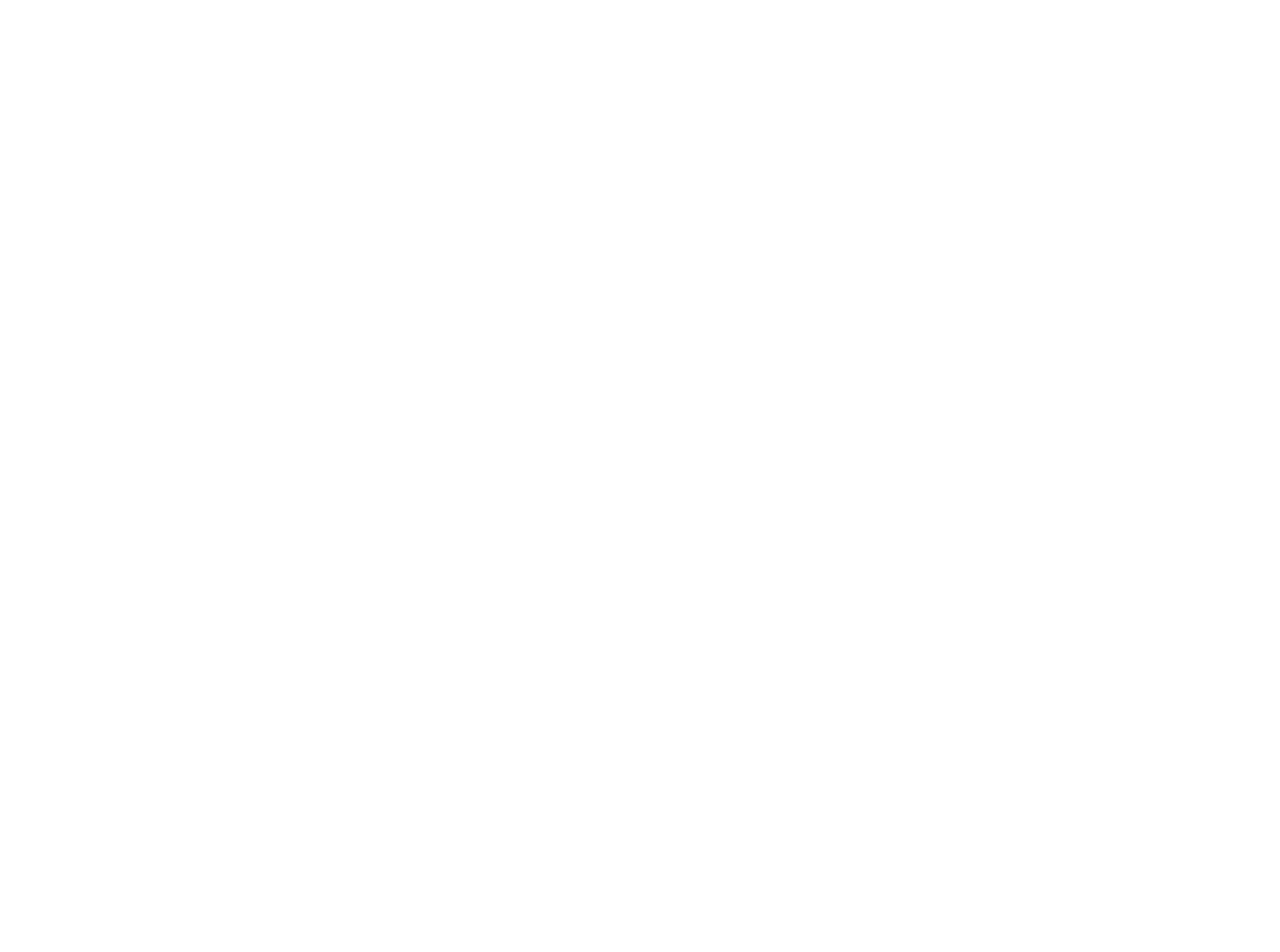
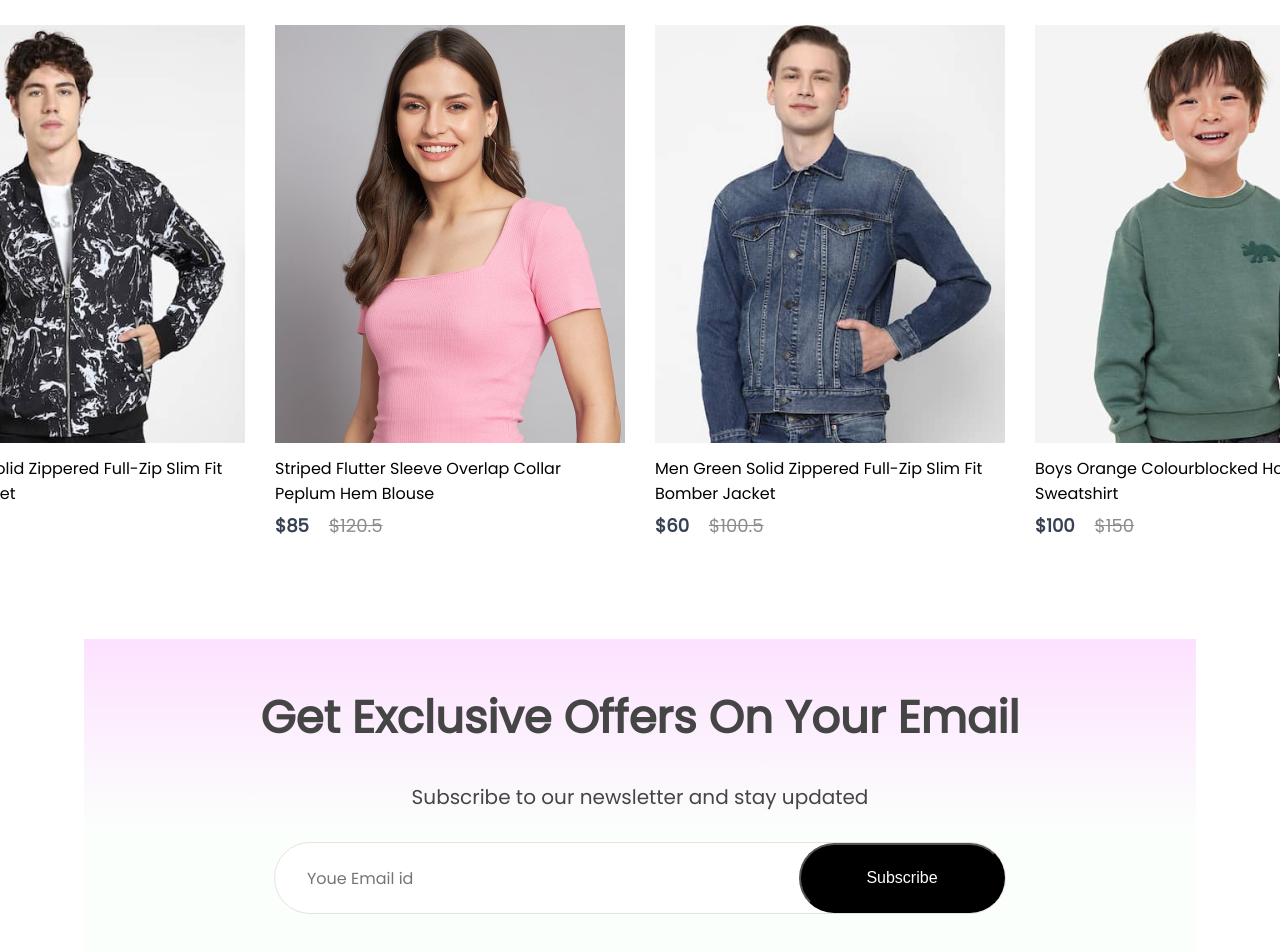
Before and after one commit to thasneemshyju86/E-commerce, a React (Create React App) app: page / in a window 1280 px wide. Shown: the part 2919-3871 px from the top of the page. Before the commit the page ends 2247 px from the top, so only its background shows below. Built offline with nearby package versions, Linux system fonts and the light colour scheme.

Commit message:
New Collections & Newsletter

```diff
--- /dev/null
+++ b/src/Components/NewCollections/NewCollections.css
@@ -0,0 +1,27 @@
+.new-collections{
+    display:flex;
+    flex-direction: column;
+    align-items:center;
+    gap:10px;
+    margin-bottom:100px;
+}
+.new-collections h1{
+color:#171717;
+font-size:50px;
+font-weight:600;
+}
+.new-collections hr{
+    width:200px;
+    height:6px;
+    border-radius:10px;
+    background: #252525;
+
+}
+.collections{
+
+    display:grid;
+    grid-template-columns: 1fr 1fr 1fr 1fr;
+    margin-top:50px;
+    gap:30px;
+
+}
--- /dev/null
+++ b/src/Components/NewCollections/NewCollections.jsx
@@ -0,0 +1,20 @@
+import React from "react";
+import './NewCollections.css';
+import new_collections from "../Assets/new_collections";
+import Item from "../Item/Item";
+
+const NewCollections=()=>{
+    return(
+        <div className="new-collections">
+            <h1>NEW COLLECTIONS</h1>
+            <hr/>
+            <div className="collections">
+                {new_collections.map((item,i)=>{
+                    return <Item key={i} id={item.id} name={item.name} image={item.image}
+                    new_price={item.new_price} old_price={item.old_price}/>
+                })}
+            </div>
+        </div>
+    )
+}
+export default NewCollections
--- /dev/null
+++ b/src/Components/NewsLetter/NewsLetter.css
@@ -0,0 +1,52 @@
+.newsletter{
+    width:65%;
+    height:40vh;
+    display:flex;
+    flex-direction:column;
+    align-items:center;
+    justify-content: center;
+    margin:auto;
+    padding:0px 140px;
+    margin-bottom:150px;
+    background: linear-gradient(180deg,#fde1ff 0%, #e1ffea22 60%);
+    gap:30px;
+}
+.newsletter h1{
+    color:#454545;
+    font-size:45px;
+    font-weight:600;
+}
+.newsletter p{
+    color:#454545;
+    font-size:20px;
+
+}
+.newsletter div{
+    display:flex;
+    align-items:center;
+    justify-content: space-between;
+    background: white;
+    width:730px;
+    height:70px;
+    border-radius:80px;
+    border:1px solid #e3e3e3;
+}
+.newsletter input{
+    width:500px;
+    margin-left:30px;
+    border:none;
+    outline:none;
+    color:#616161;
+    font-family: Poppins;
+    font-size:16px;
+}
+.newsletter div button{
+    width:210px;
+    height:70px;
+    border-radius:80px;
+    background:black;
+    color:white;
+    font-size:16px;
+    cursor:pointer;
+
+}
--- /dev/null
+++ b/src/Components/NewsLetter/NewsLetter.jsx
@@ -0,0 +1,16 @@
+import React from "react";
+import './NewsLetter.css';
+
+const NewsLetter=()=>{
+    return(
+        <div className="newsletter">
+            <h1>Get Exclusive Offers On Your Email</h1>
+            <p>Subscribe to our newsletter and stay updated</p>
+            <div>
+                <input type='email' placeholder="Youe Email id"/>
+                <button>Subscribe</button>
+            </div>
+        </div>
+    )
+}
+export default NewsLetter
--- a/src/Pages/Shop.jsx
+++ b/src/Pages/Shop.jsx
@@ -2,6 +2,8 @@
 import Hero from "../Components/Hero/Hero";
 import Popular from "../Components/Popular/Popular";
 import Offers from "../Components/Offers/Offers";
+import NewCollections from "../Components/NewCollections/NewCollections";
+import NewsLetter from "../Components/NewsLetter/NewsLetter";
 
 const Shop=()=>{
     return(
@@ -9,6 +11,8 @@
 <Hero/>
 <Popular/>
 <Offers/>
+<NewCollections/>
+<NewsLetter/>
         </div>
     )
 }
```
